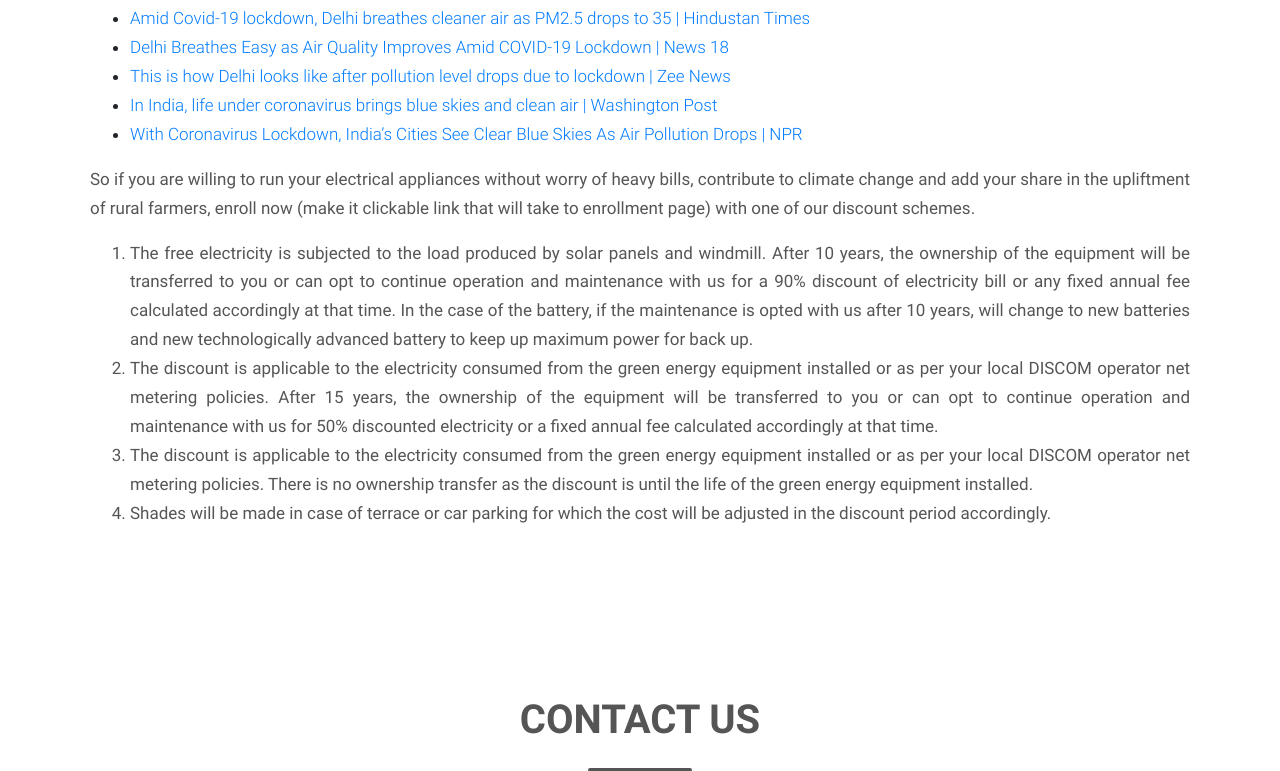
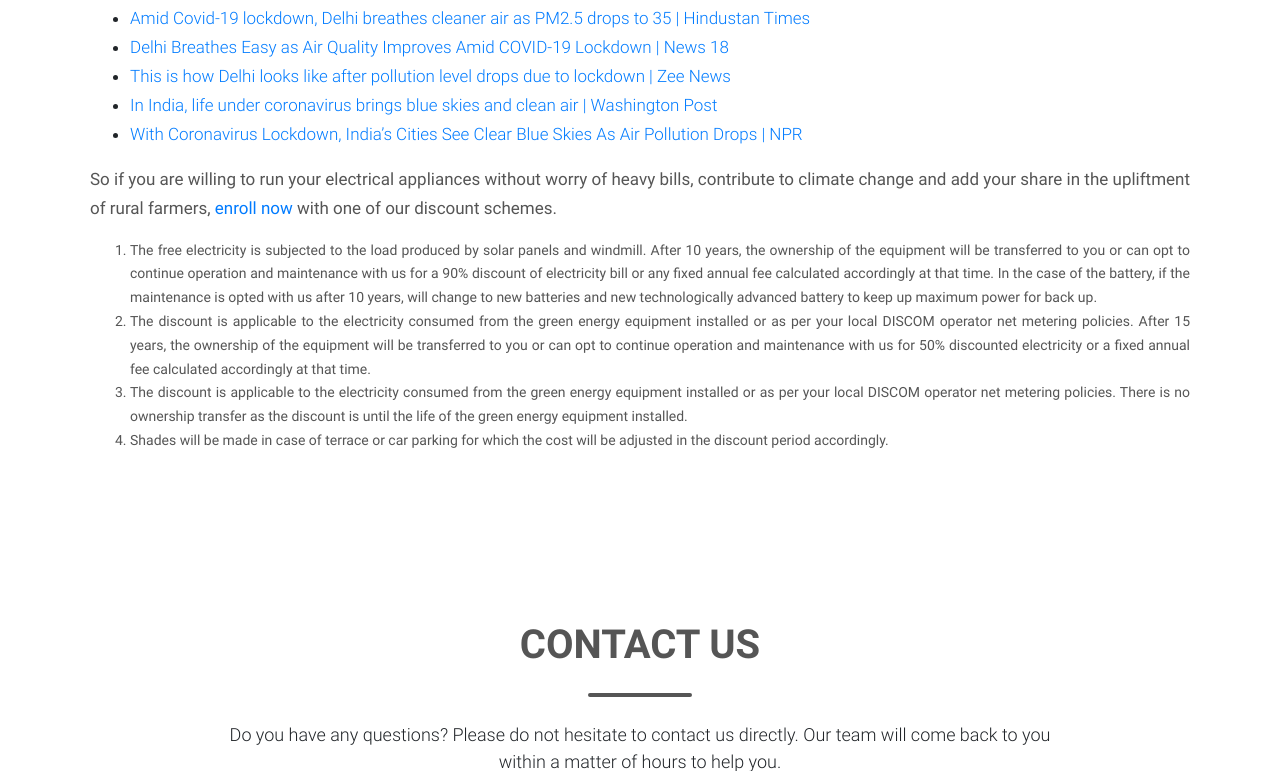
Before and after one commit to itsumeet27/green-energy-power, a PHP site: page / in a window 1280 px wide. Shown: the part 2834-3605 px from the top of the page. Run offline with PHP 8.4, Linux system fonts and the light colour scheme; some libraries are stand-ins or nearby versions.

Commit message:
Recommended Changes

```diff
--- a/includes/header.php
+++ b/includes/header.php
@@ -90,7 +90,7 @@
   <nav class="navbar fixed-top navbar-expand-lg navbar-dark scrolling-navbar z-depth-0" style="background-color: #fff;">
     <div class="container">
 
-      <a class="navbar-brand" href="#">
+      <a class="navbar-brand" href="./">
         <img src="img/Logo Design.png" height="100" alt="Green Energy Power Organization">
       </a>
 
--- a/index.php
+++ b/index.php
@@ -186,18 +186,18 @@
           </ul>
         </p>
         <p class="text-justify" style="font-weight: 400;color: #555;line-height: 1.7em;font-size: 17px;">
-          So if you are willing to run your electrical appliances without worry of heavy bills, contribute to climate change and add your share in the upliftment of rural farmers, enroll now (make it clickable link that will take to enrollment page) with one of our discount schemes.
+          So if you are willing to run your electrical appliances without worry of heavy bills, contribute to climate change and add your share in the upliftment of rural farmers, <a href="enrollment.php">enroll now</a>  with one of our discount schemes.
           <ol type="1">
-            <li class="text-justify" style="line-height: 1.7em;font-size: 17px;font-weight: 400;color: #555">
+            <li class="text-justify" style="line-height: 1.7em;font-size: 14px;font-weight: 400;color: #555">
               The free electricity is subjected to the load produced by solar panels and windmill. After 10 years, the ownership of the equipment will be transferred to you or can opt to continue operation and maintenance with us for a 90% discount of electricity bill or any fixed annual fee calculated accordingly at that time. In the case of the battery, if the maintenance is opted with us after 10 years, will change to new batteries and new technologically advanced battery to keep up maximum power for back up.
             </li>
-            <li class="text-justify" style="line-height: 1.7em;font-size: 17px;font-weight: 400;color: #555">
+            <li class="text-justify" style="line-height: 1.7em;font-size: 14px;font-weight: 400;color: #555">
               The discount is applicable to the electricity consumed from the green energy equipment installed or as per your local DISCOM operator net metering policies. After 15 years, the ownership of the equipment will be transferred to you or can opt to continue operation and maintenance with us for 50% discounted electricity or a fixed annual fee calculated accordingly at that time.
             </li>
-            <li class="text-justify" style="line-height: 1.7em;font-size: 17px;font-weight: 400;color: #555">
+            <li class="text-justify" style="line-height: 1.7em;font-size: 14px;font-weight: 400;color: #555">
               The discount is applicable to the electricity consumed from the green energy equipment installed or as per your local DISCOM operator net metering policies. There is no ownership transfer as the discount is until the life of the green energy equipment installed.
             </li>
-            <li class="text-justify" style="line-height: 1.7em;font-size: 17px;font-weight: 400;color: #555">
+            <li class="text-justify" style="line-height: 1.7em;font-size: 14px;font-weight: 400;color: #555">
               Shades will be made in case of terrace or car parking for which the cost will be adjusted in the discount period accordingly.
             </li>
           </ol>
--- a/services.php
+++ b/services.php
@@ -22,14 +22,14 @@
               25% discount on your electricity bills for 15 years then free electricity until lifetime of the panel – <a href="enrollment.php">Click here to enroll</a>
             </li>
             <li class="text-justify" style="font-size: 17px;line-height: 1.7em;color: #555;font-weight: 400">
-              50% discount on your electricity bills until the lifetime of the panels – <a href="enrollment.php">Click here to enrolll</a>
+              50% discount on your electricity bills until the lifetime of the panels – <a href="enrollment.php">Click here to enroll</a>
             </li>
           </ul>
           <!-- Industry or sheds, cold storage, commercial building, institution buildings -->
           <h4 class="h4-responsive text-left font-weight-bold" style="color: #555;line-height: 1.7em">Industry or sheds, cold storage, commercial building, institution buildings</h4>
           <ul class="text-justify">
             <li class="text-justify" style="font-size: 17px;line-height: 1.7em;color: #555;font-weight: 400">
-              0% discount on your electricity bills for 10 years then free electricity until lifetime of the panel with battery back-up – <a href="enrollment.php">Click here to enrolll</a>
+              0% discount on your electricity bills for 10 years then free electricity until lifetime of the panel with battery back-up – <a href="enrollment.php">Click here to enroll</a>
             </li>
             <li class="text-justify" style="font-size: 17px;line-height: 1.7em;color: #555;font-weight: 400">
               25% discount on your electricity bills for 15 years then free electricity until lifetime of the panel – <a href="enrollment.php">Click here to enroll</a>
```
